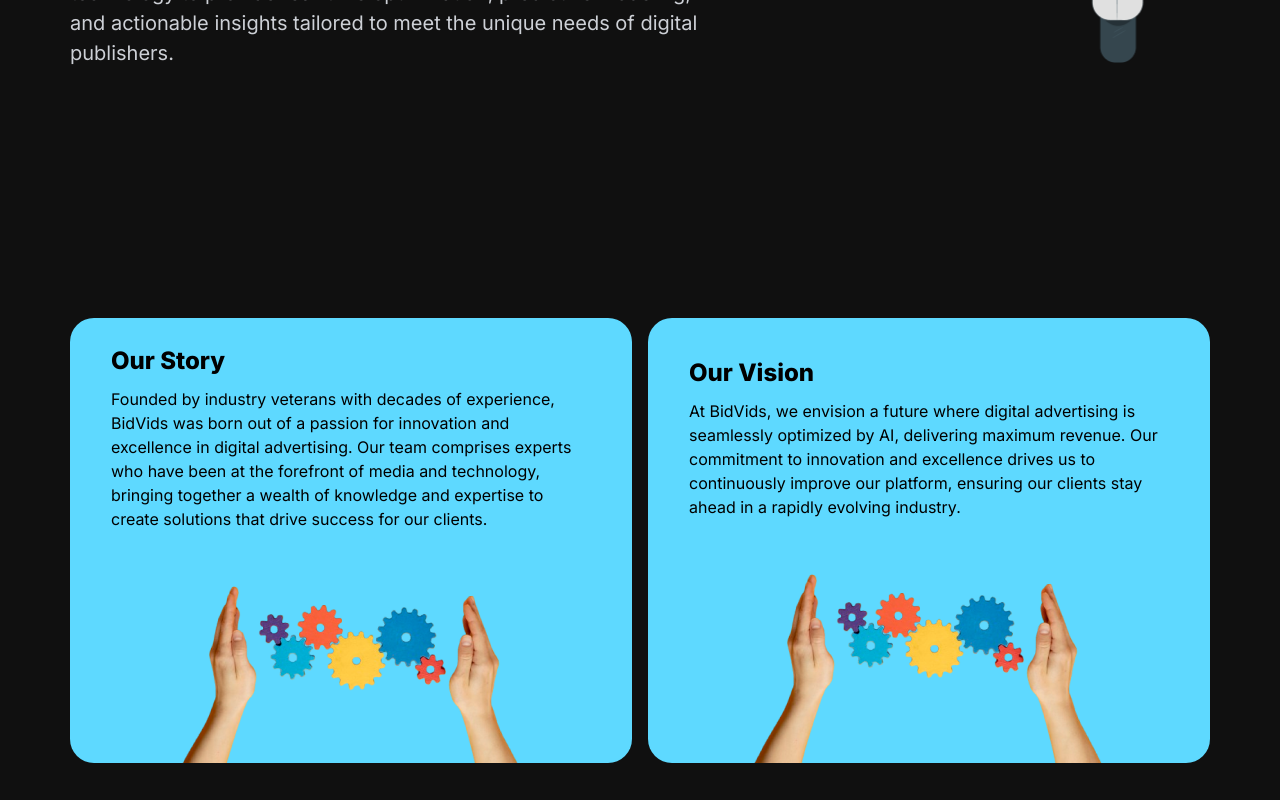
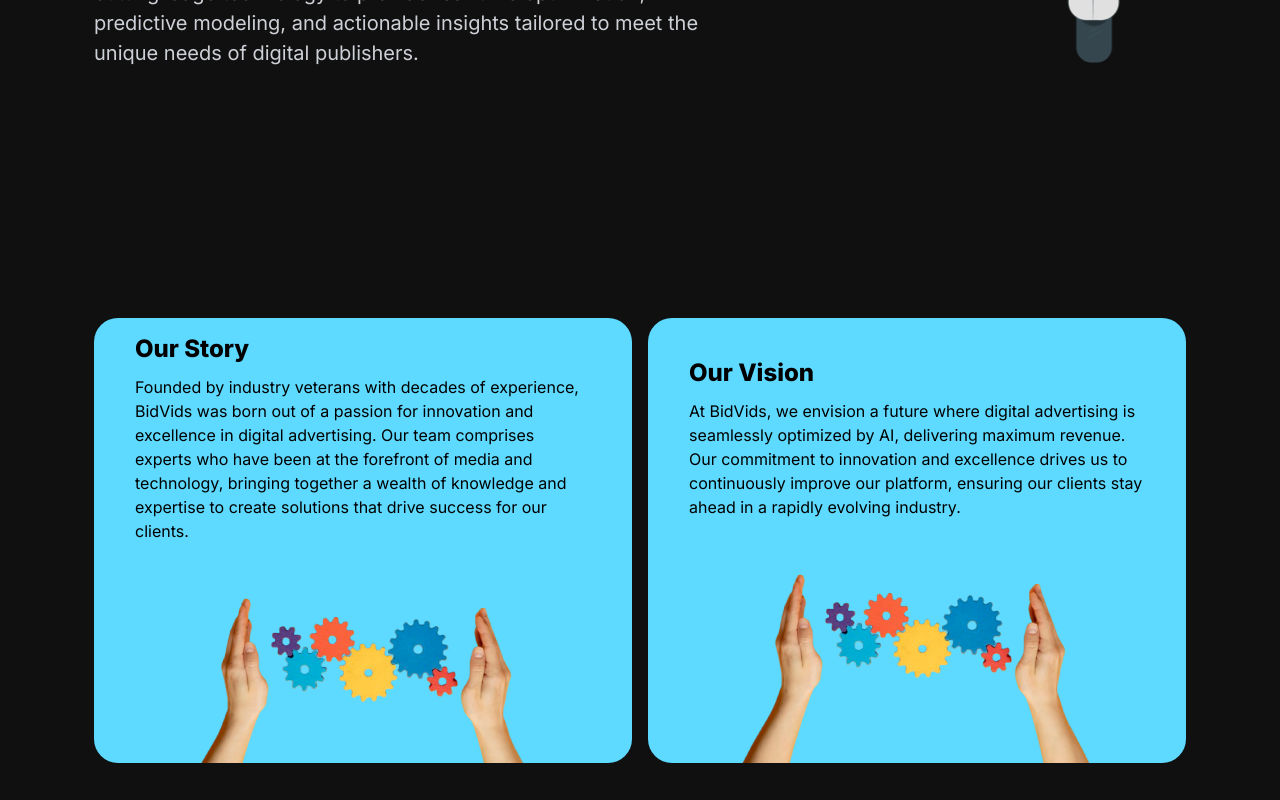
Before and after one commit to Cod3nator/bidvid-new, a Next.js app: page /about in a window 1280 px wide. Shown: the part 440-1240 px from the top of the page. Built offline with nearby package versions, Linux system fonts and the light colour scheme.

Commit message:
Styling changes on the components

```diff
--- a/app/about/page.jsx
+++ b/app/about/page.jsx
@@ -1,7 +1,8 @@
 "use client"
 import Contact_us from '../../component/Contact_us';
 import React from 'react'
-import Navbar from '../../component/navbar';
+import Navbar from '../../component/Navbar';
+import Footer from '@/component/Footer';
 
 const About_us = () => {
   const teamMembers = [
@@ -139,6 +140,7 @@
 
    </section>
    <Contact_us/>
+   <Footer/>
    </>
   )
 }
--- a/app/contact-us/page.jsx
+++ b/app/contact-us/page.jsx
@@ -2,7 +2,7 @@
 import Contact_us from '../../component/Contact_us'
 import Faq from '../../component/Faq'
 import Footer from '../../component/Footer'
-import Navbar from '../../component/navbar'
+import Navbar from '../../component/Navbar'
 import React from 'react'
 
 const Page = () => {
--- a/app/globals.css
+++ b/app/globals.css
@@ -38,13 +38,20 @@
   .container {
     max-width: 720px;
     margin: 0 auto;
-    padding: 24px;
+    padding:0  24px ;
+  }
+}
+@media (width < 992px) {
+  .container {
+    margin: 0 auto;
+    padding:0  24px ;
   }
 }
 @media (min-width: 992px) {
   .container {
     max-width: 960px;
     margin: 0 auto;
+    padding:0  24px ;
   }
 }
 @media (min-width: 1200px) {
@@ -73,12 +80,14 @@
   max-height: 42px;
   width: auto;
 }
-.navbar {
+.navbar,
+.footer {
   width: 100%;
   display: flex;
   justify-content: flex-start;
   align-items: center;
-  padding: 16px 0;
+  padding-top: 16px;
+  padding-bottom: 16px;
   gap: 30px;
 }
 .navbar ul,
@@ -97,12 +106,35 @@
 .footer-bar li a {
   cursor: pointer;
 }
-
+footer {
+  position: relative;
+  background-color: var(--black);
+}
+.footer-bar {
+  display: block;
+}
+.footer {
+  display: flex;
+  justify-content: space-between;
+}
+.footer-dis span{
+  display: flex;
+  justify-content: center;
+  width: 100%;
+  color: var(--white-text);
+  opacity: 70%;
+  padding-bottom: 34px;
+  font-size: 14px;
+}
 @media (max-width: 768px) {
   .navbar {
-    margin: 0 24px;
-  }
-  .navbar ul {
+    justify-content: space-between;
+  }
+  .navbar ul li a,
+  .footer ul li a{
+    font-size: 12px;
+  }
+  .navbar ul li:nth-child(3){
     display: none;
   }
   .navbar .icon {
@@ -112,25 +144,11 @@
     height: 100%;
   }
 }
-footer {
-  position: relative;
-  background-color: var(--black);
-  padding: 16px;
-}
-.footer-bar {
-  display: block;
-}
-.footer {
-  display: flex;
-  justify-content: space-between;
-}
+
 .scroll_page {
   height: 100%;
   background-color: var(--black);
-  /* background-image: linear-gradient(180deg, #101010, #10107d); */
-  width: 100%;
-  /* position: fixed; */
-  /* position: relative; */
+  width: 100%;
   top: 0%;
   left: 0%;
   display: flex;
@@ -361,28 +379,33 @@
     margin-top: 60px;
     padding: 0px 24px;
   }
+
+/* .text-swap{
+  width: 170px;
+} */
+
+
   .banner-content {
     margin-top: 24px;
-    padding: auto 24px;
-    width: 100%;
+    width: 100%;
+    display: flex;
+    flex-direction: column;
+    justify-content: start;
+    align-items: start;
+  }
+  .banner-text-btn {
+    display: flex;
+    flex-direction: column;
+    justify-content: start;
+    align-items: start;
+    gap: 32px;
+  }
+  .banner-text {
     display: flex;
     flex-direction: column;
     justify-content: center;
-    align-items: center;
-  }
-  .banner-text-btn {
-    display: flex;
-    flex-direction: column;
-    justify-content: center;
-    align-items: center;
-    gap: 52px;
-  }
-  .banner-text {
-    display: flex;
-    flex-direction: column;
-    /* justify-content: center;
-    align-items: center; */
-    text-align: center;
+    align-items: start;
+    text-align: start;
     gap: 16px;
   }
 
@@ -392,6 +415,7 @@
   .banner-text p {
     max-width: 85%;
     padding-right: 0px;
+    text-align: start;
   }
   .banner-heading {
     gap: 24px;
@@ -400,6 +424,8 @@
   h1 {
     font-size: 35px;
     width: 100%;
+
+    text-align: start;
   }
 
   .banner-text-btn button {
@@ -440,13 +466,12 @@
   .star-row {
     display: flex;
   }
+  .inter-button{
+    width: 100%;
+    padding: 22px 60px;
+  }
   .scrolling-animation {
     display: none;
-    /* justify-content: center;
-    align-items: center;
-    height: 100%;
-    width: 30%;
-    background-color: transparent; */
   }
 }
 
@@ -1450,12 +1475,9 @@
 }
 
 .contact button {
-  width: max-content;
   background-color: black;
-  padding: 24px 60px;
-  font-size: 18px;
   color: #fff;
-  font-weight: 400;
+  font-weight: 600;
   border-radius: 65px;
 }
 
@@ -1514,6 +1536,9 @@
     width: 100%;
     margin-top: 12px;
     gap: 24px;
+  }
+  .contact button{
+    padding: 15px 60px;
   }
   .form-inputs {
     display: flex;
@@ -1729,7 +1754,7 @@
 }
 @media (max-width: 768px) {
   .about-us {
-    margin-top: 40px;
+    margin-top: 60px;
     padding-top: 40px;
   }
   .about-wrapper {
@@ -1740,6 +1765,13 @@
   .about-content {
     width: 100%;
     margin-bottom: 40px;
+  }
+  .about-content h2 {
+    font-size: 24px;
+  }
+  .about-content p {
+    text-align: start;
+    font-size: 16px;
   }
   .about-us-detail {
     padding-top: 40px;
--- a/app/page.jsx
+++ b/app/page.jsx
@@ -8,7 +8,7 @@
 import Stats from "../component/Stats";
 import Faq from "../component/Faq";
 import Contact_us from "../component/Contact_us";
-import Navbar from "../component/navbar";
+import Navbar from "../component/Navbar";
 import Footer from "../component/Footer";
 
 const ScrollPage = () => {
--- a/component/Footer.jsx
+++ b/component/Footer.jsx
@@ -7,7 +7,7 @@
         <div className="footer-dis">
           <div className="footer">
             <div className="icon-logo">
-              <img src="/logo.png" alt="bidvid logo" />
+              <img src="/logo_new.png" alt="bidvid logo" />
             </div>
             <menu>
               <ul>
--- a/component/navbar.jsx
+++ b/component/Navbar.jsx
@@ -5,7 +5,7 @@
     <nav>
       <div className="container navbar">
         <div className="icon-logo">
-          <a href="/"><img src="/logo.png" alt="bidvid logo" /></a>
+          <a href="/"><img src="/logo_new.png" alt="bidvid logo" /></a>
         </div>
         <menu>
           <ul>
```
Also changed, not shown: public/logo_new.png (added).
